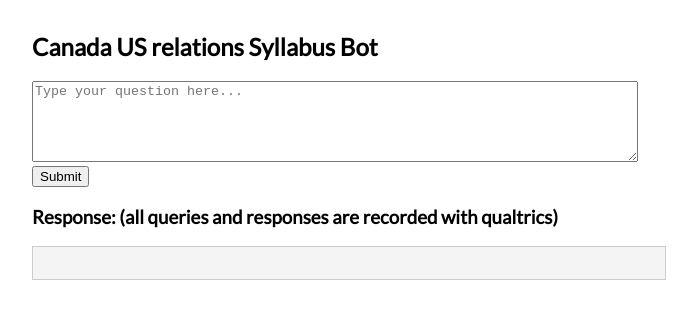
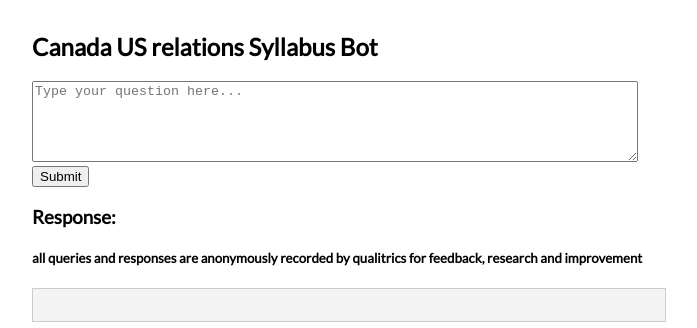
Before and after one commit to dbousfie/CanadaUSrelations, a plain HTML site: page index.html in a window 1280 px wide. Shown: the whole page, without its empty margins (0-697 px from the left). Drawn offline with Linux system fonts and the light colour scheme.

Commit message:
Update index.html

```diff
--- a/index.html
+++ b/index.html
@@ -30,7 +30,8 @@
     <textarea name="query" id="query" rows="5" cols="60" placeholder="Type your question here..."></textarea><br />
     <button type="submit">Submit</button>
   </form>
-  <h3>Response: (all queries and responses are recorded with qualtrics)</h3>
+  <h3>Response:</h3>
+  <h5> all queries and responses are anonymously recorded by qualitrics for feedback, research and improvement</h5>
   <pre id="response"></pre>
 
   <script>
```
